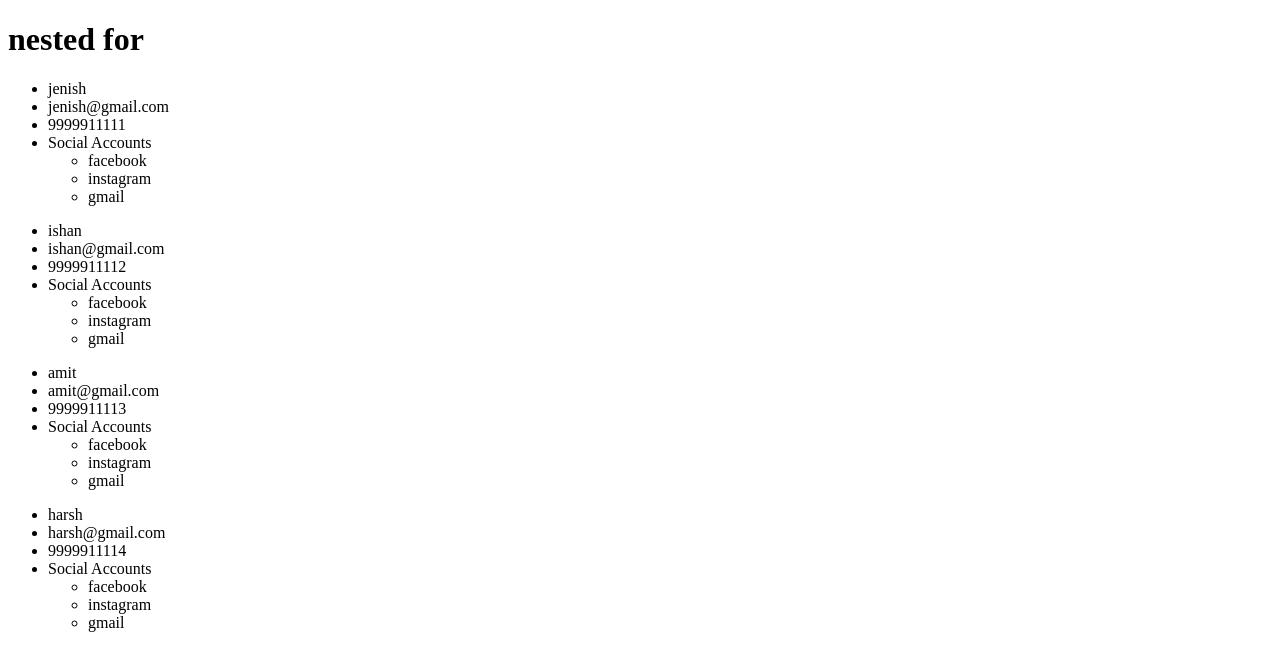
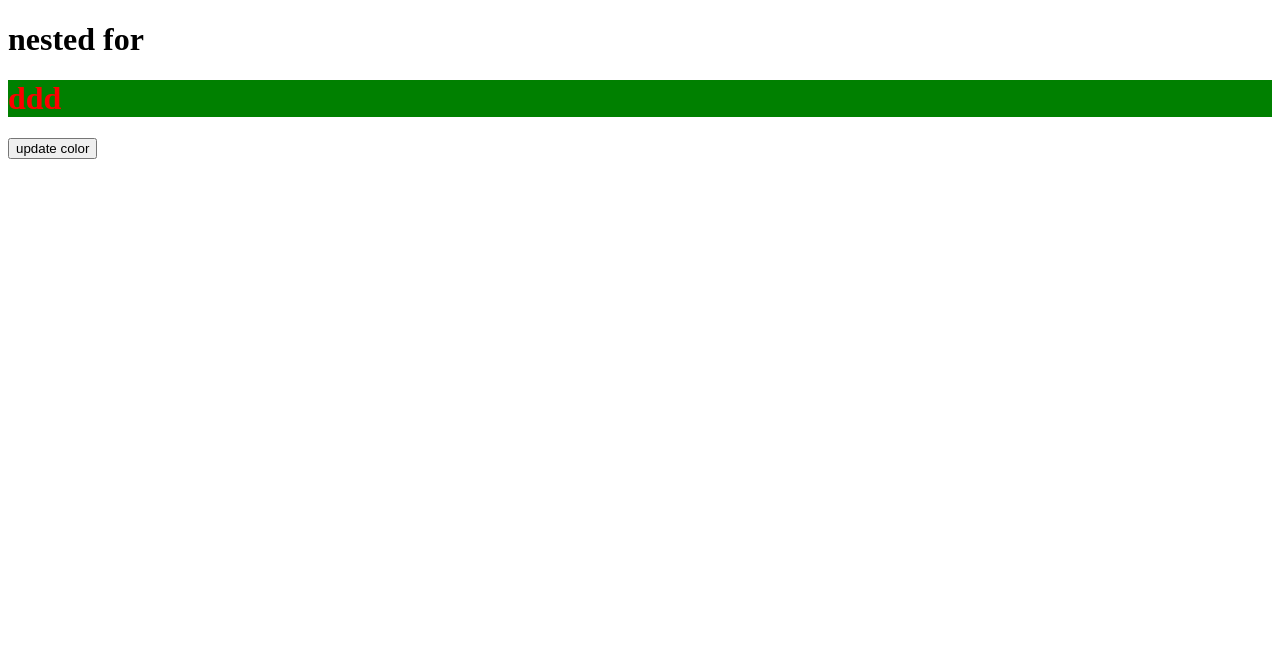
Before and after one commit to jg-empiric/Angular_Learn, an Angular app: page / in a window 1280 px wide. Shown: the top 670 px of the page. Built offline with nearby package versions, Linux system fonts and the light colour scheme.

Commit message:
styling binding

```diff
--- a/src/app/app.component.html
+++ b/src/app/app.component.html
@@ -1,10 +1,3 @@
 <h1>{{title}}</h1>
-<ul *ngFor="let user of users">
-    <li>{{user.name}}</li>
-    <li>{{user.email}}</li>
-    <li>{{user.phone}}</li>
-    <li>Social Accounts</li>
-    <ul *ngFor="let account of user.socialAccounts">
-        <li>{{account}}</li>
-    </ul>
-</ul>
+<h1 [style.color]="color" [style.backgroundColor]="bgColor">ddd</h1>
+<button (click)="updateColor()">update color</button>
--- a/src/app/app.component.ts
+++ b/src/app/app.component.ts
@@ -7,10 +7,10 @@
 })
 export class AppComponent {
   title = 'nested for';
-  users = [
-    {name: 'jenish', email: 'jenish@gmail.com', phone: '9999911111', socialAccounts:['facebook', 'instagram', 'gmail']},
-    {name: 'ishan', email: 'ishan@gmail.com', phone: '9999911112', socialAccounts:['facebook', 'instagram', 'gmail']},
-    {name: 'amit', email: 'amit@gmail.com', phone: '9999911113', socialAccounts:['facebook', 'instagram', 'gmail']},
-    {name: 'harsh', email: 'harsh@gmail.com', phone: '9999911114', socialAccounts:['facebook', 'instagram', 'gmail']},
-  ];
+  color = 'red';
+  bgColor = 'green';
+  updateColor() {
+    this.color = "blue"
+    this.bgColor = 'red'
+  }
 }
```
